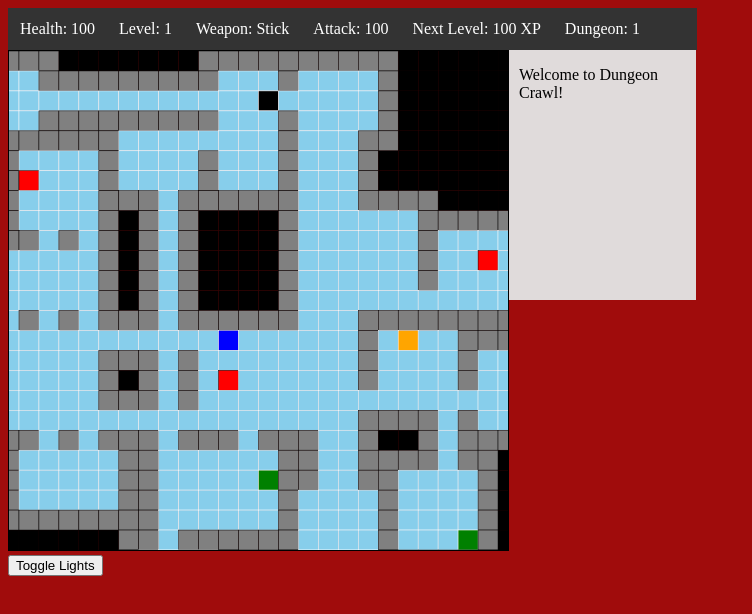
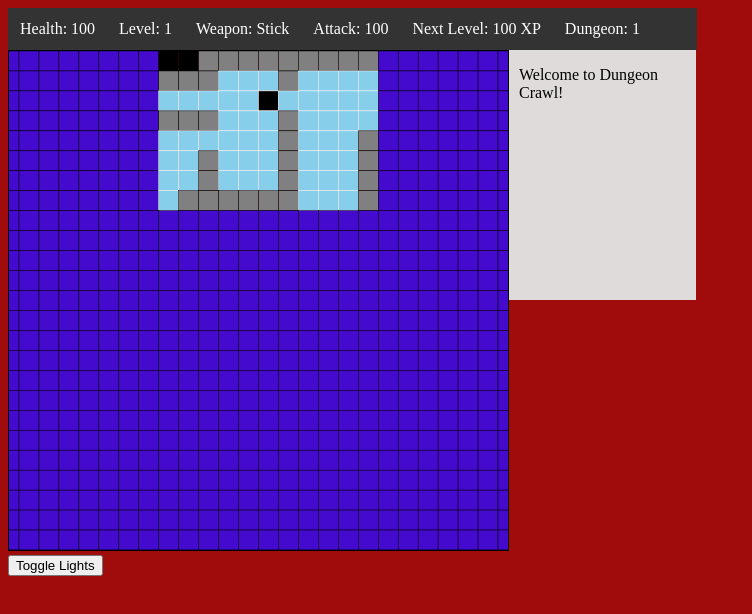
Before and after one commit to KenzoM/fcc-roguelike-dungeon-crawler, a React (Create React App) app: page / in a window 1280 px wide. Shown: the top 614 px of the page, without its empty margins (0-752 px from the left). Built offline with nearby package versions, Linux system fonts and the light colour scheme.

Commit message:
increased periphals view for the player

```diff
--- a/src/containers/MapGenerator.js
+++ b/src/containers/MapGenerator.js
@@ -21,25 +21,27 @@ class MapGenerator extends Component {
   }
 
   getPeripheral(playerLocation,randomLocation,celVal){
-    if (randomLocation[0] === playerLocation[0] &&
-      ((randomLocation[1] >= playerLocation[1] - 2 && randomLocation[1] < playerLocation[1])
-      ||(randomLocation[1] <= playerLocation[1] + 2 && randomLocation[1] > playerLocation[1]))){
-      return celVal
-    } else if (randomLocation[1] === playerLocation[1] &&
-      ((randomLocation[0] >= playerLocation[0] - 2 && randomLocation[0] < playerLocation[0])
-      ||(randomLocation[0] <= playerLocation[0] + 2 && randomLocation[0] > playerLocation[0]))){
-      return celVal
-    } else if (playerLocation[0] === randomLocation[0] + 1 && playerLocation[1] === randomLocation[1] + 1){
-      return celVal
-    } else if (playerLocation[0] === randomLocation[0] - 1 && playerLocation[1] === randomLocation[1] - 1){
-      return celVal
-    } else if (playerLocation[0] === randomLocation[0] + 1 && playerLocation[1] === randomLocation[1] - 1){
-      return celVal
-    } else if (playerLocation[0] === randomLocation[0] - 1 && playerLocation[1] === randomLocation[1] + 1){
-      return celVal
-    } else{
-      return 7
+    let corners = 5;
+    let allNeighbors = [];
+    for(let i = 1; i <= corners; i++){
+      for (let j = 1; j <= corners; j++){
+        allNeighbors.push([playerLocation[0] + i, playerLocation[1] + j]);
+        allNeighbors.push([playerLocation[0] - i, playerLocation[1] - j]);
+        allNeighbors.push([playerLocation[0] + i, playerLocation[1] - j]);
+        allNeighbors.push([playerLocation[0] - i, playerLocation[1] + j]);
+        allNeighbors.push([playerLocation[0] + i, playerLocation[1]]);
+        allNeighbors.push([playerLocation[0] - i, playerLocation[1]]);
+        allNeighbors.push([playerLocation[0], playerLocation[1] + j]);
+        allNeighbors.push([playerLocation[0], playerLocation[1] - j]);
+      }
     }
+
+    for(let i = 0; i < allNeighbors.length; i++){
+      if (allNeighbors[i][0] === randomLocation[0] && allNeighbors[i][1] === randomLocation[1]){
+        return celVal;
+      }
+    }
+    return 7;
   }
   getDarkCoords(dungeonGrid){
     let darkDungeonGrid = dungeonGrid.map((row,rowIndex) =>{
@@ -64,12 +66,12 @@ class MapGenerator extends Component {
   };
 
   getViewBox() {
-    let coords = this.props.player.coords
-    let width = 1000 // svg width
-    let height = 1000 // svg height
-    let cell = 40
+    let coords = this.props.player.coords;
+    let width = 1000; // svg width
+    let height = 1000; // svg height
+    let cell = 40;
 
-    let minX, minY
+    let minX, minY;
 
     if (coords[1] < width/cell/2) {
       minX =  0 // stops left side
--- a/src/reducers/reducers_toggleLights.js
+++ b/src/reducers/reducers_toggleLights.js
@@ -1,6 +1,6 @@
 //ACTIONS
 let TOGGLE_LIGHTS = "TOGGLE_LIGHTS";
-let initialState = false;
+let initialState = true;
 
 export default function(state = initialState, action){
   switch (action.type) {
```
